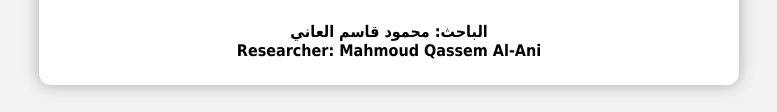
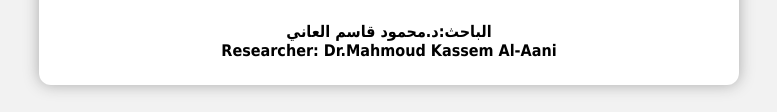
Before and after one commit to mahmoudaani-93/bone-rads, a plain HTML site: page index.html in a window 1280 px wide. Shown: the part 1395-1507 px from the top of the page, without its empty margins (251-1028 px from the left). Drawn offline with Linux system fonts and the light colour scheme.

Commit message:
Update researcher name and title in footer

```diff
--- a/index.html
+++ b/index.html
@@ -211,8 +211,8 @@
 </div>
 
 <div class="footer">
-الباحث: محمود قاسم العاني
-<br>Researcher: Mahmoud Qassem Al‑Ani
+الباحث:د.محمود قاسم العاني
+<br>Researcher: Dr.Mahmoud Kassem Al‑Aani
 </div>
 
 </div>
```
